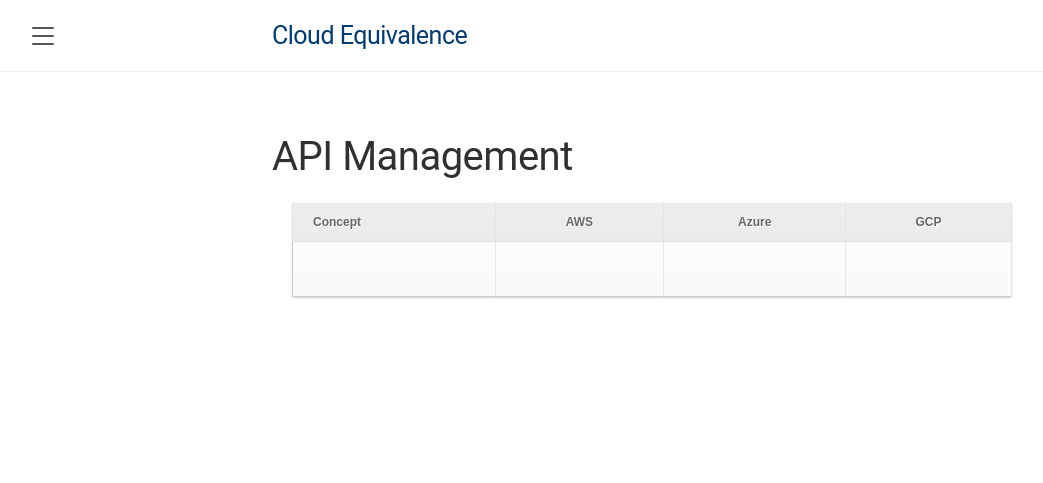
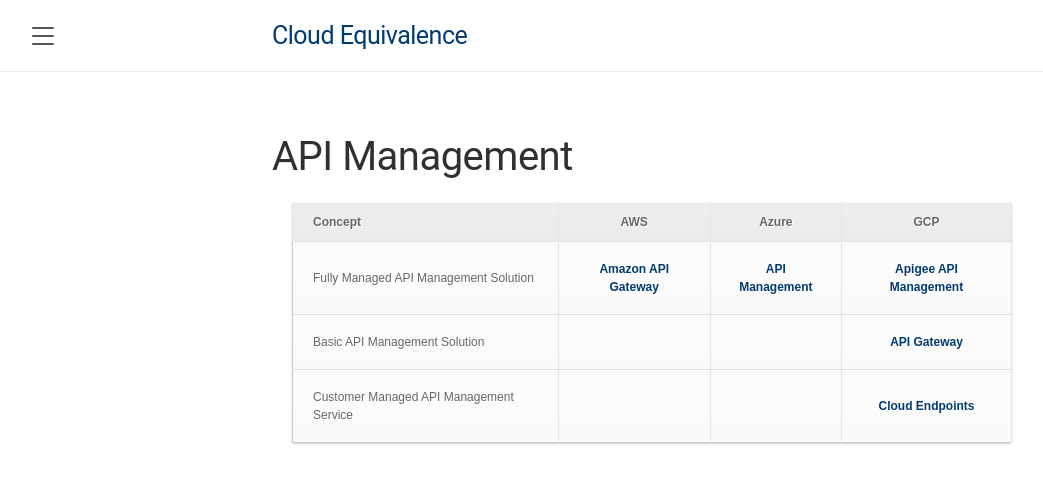
Before and after one commit to mikail-khan/mikail-khan.github.io, a Jekyll site: the page built from concept/api-management.md, in a window 1280 px wide. Shown: the top 483 px of the page, without its empty margins (8-1051 px from the left). Built offline with Jekyll 4.4.1, drawn with Linux system fonts in a browser that asks for light colours.

Commit message:
draft api-management

```diff
--- a/_data/api-management.yml
+++ b/_data/api-management.yml
@@ -1,8 +1,26 @@
----
-layout: page
-title: API Management
----
+- concept:       Fully Managed API Management Solution
+  services:
+    - aws:       Amazon API Gateway
+      aws-url:   https://docs.aws.amazon.com/apigateway/?icmpid=docs_homepage_networking
+      azure:     API Management
+      azure-url: https://azure.microsoft.com/en-gb/products/api-management/
+      gcp:       Apigee API Management
+      gcp-url:   https://cloud.google.com/apigee
 
-| Concept | AWS | Azure | GCP |
-|-------|--------|---------|--------|
-|||||
+- concept:       Basic API Management Solution
+  services:
+    - aws:
+      aws-url:
+      azure:
+      azure-url:
+      gcp:       API Gateway
+      gcp-url:   https://cloud.google.com/api-gateway
+
+- concept:       Customer Managed API Management Service
+  services:
+    - aws:
+      aws-url:
+      azure:
+      azure-url:
+      gcp:       Cloud Endpoints
+      gcp-url:   https://cloud.google.com/endpoints
--- a/concept/api-management.md
+++ b/concept/api-management.md
@@ -3,6 +3,39 @@
 title: API Management
 ---
 
-| Concept | AWS | Azure | GCP |
-|-------|--------|---------|--------|
-|||||
+<table>
+ <thead>
+  <tr>
+   <th>Concept</th>
+   <th>AWS</th>
+   <th>Azure</th>
+   <th>GCP</th>
+  </tr>
+ </thead>
+ <tbody>
+  {% for items in site.data.api-management %}
+  {% if  items.services.size == 1 %}
+   <tr>
+    <td>{{items.concept}}</td>
+    <td><a href="{{items.services.first.aws-url}}">{{items.services.first.aws}}</a></td>
+    <td><a href="{{items.services.first.azure-url}}">{{items.services.first.azure}}</a></td>
+    <td><a href="{{items.services.first.gcp-url}}">{{items.services.first.gcp}}</a></td>
+   </tr>
+  {% else %}
+   <tr>
+    <td rowspan="{{items.services.size}}">{{items.concept}}</td>
+    <td style="text-align: center; vertical-align: middle;"><a href="{{items.services.first.aws-url}}">{{items.services.first.aws}}</a></td>
+    <td style="text-align: center; vertical-align: middle;"><a href="{{items.services.first.azure-url}}">{{items.services.first.azure}}</a></td>
+    <td style="text-align: center; vertical-align: middle;"><a href="{{items.services.first.gcp-url}}">{{items.services.first.gcp}}</a></td>
+   </tr>
+  {% for service in items.services offset:1 %}
+   <tr>
+    <td style="text-align: center; vertical-align: middle;"><a href="{{service.aws-url}}">{{service.aws}}</a></td>
+    <td style="text-align: center; vertical-align: middle;"><a href="{{service.azure-url}}">{{service.azure}}</a></td>
+    <td style="text-align: center; vertical-align: middle;"><a href="{{service.gcp-url}}">{{service.gcp}}</a></td>
+   </tr>
+  {% endfor %}
+  {% endif %}
+  {% endfor %}
+ </tbody>
+</table>
```
Also changed, not shown: _posts/2023-06-26-api-management.md (added, +31 -0 lines).
